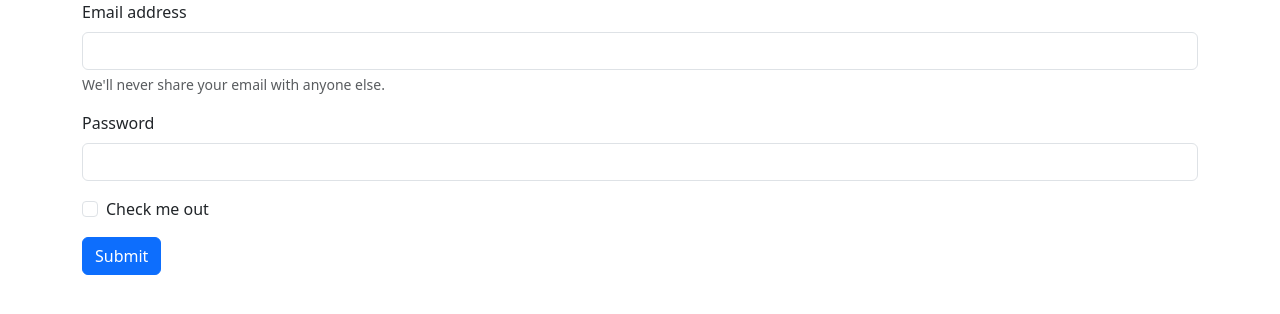
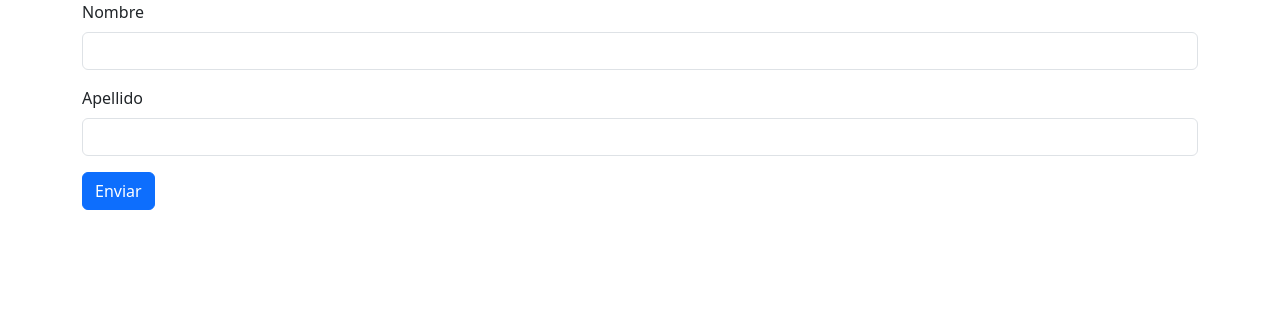
Before and after one commit to uescobar/react-app, a React app: page / in a window 1280 px wide. Shown: the top 314 px of the page. Built offline with nearby package versions, Linux system fonts and the light colour scheme; the HTML template or start-up script is replaced by a standard one.

Commit message:
Formulario Nombre Apellido

```diff
--- a/src/components/Form.tsx
+++ b/src/components/Form.tsx
@@ -1,47 +1,31 @@
-import React from "react";
+import React, { type FormEvent } from "react";
 
 type Props = {};
 
 function Form({}: Props) {
+  const handleSubmit = (event: FormEvent) => {
+    event.preventDefault();
+    console.log("Enviando...");
+  };
   return (
-    <form>
+    // emet
+    // form>div.mb-3*2>label.form-label+input#name.form-control
+    // button.btn.btn-primary --- emet
+    <form onSubmit={handleSubmit}>
       <div className="mb-3">
-        <label htmlFor="exampleInputEmail1" className="form-label">
-          Email address
+        <label htmlFor="name" className="form-label">
+          Nombre
         </label>
-        <input
-          type="email"
-          className="form-control"
-          id="exampleInputEmail1"
-          aria-describedby="emailHelp"
-        />
-        <div id="emailHelp" className="form-text">
-          We'll never share your email with anyone else.
-        </div>
+        <input type="text" id="name" className="form-control" />
       </div>
       <div className="mb-3">
-        <label htmlFor="exampleInputPassword1" className="form-label">
-          Password
+        <label htmlFor="lastname" className="form-label">
+          Apellido
         </label>
-        <input
-          type="password"
-          className="form-control"
-          id="exampleInputPassword1"
-        />
+        <input type="text" id="lastname" className="form-control" />
       </div>
-      <div className="mb-3 form-check">
-        <input
-          type="checkbox"
-          className="form-check-input"
-          id="exampleCheck1"
-        />
-        <label className="form-check-label" htmlFor="exampleCheck1">
-          Check me out
-        </label>
-      </div>
-      <button type="submit" className="btn btn-primary">
-        Submit
-      </button>
+
+      <button className="btn btn-primary">Enviar</button>
     </form>
   );
 }
```
